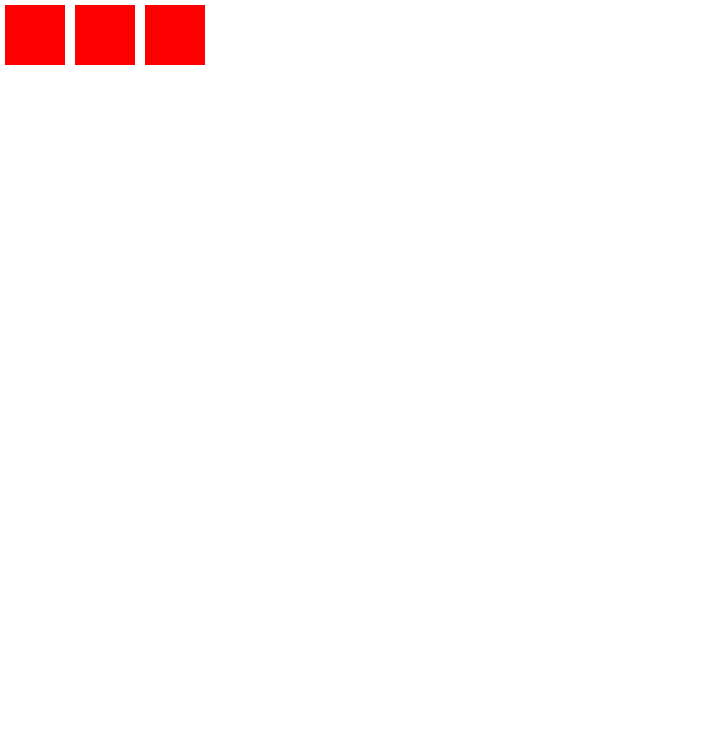
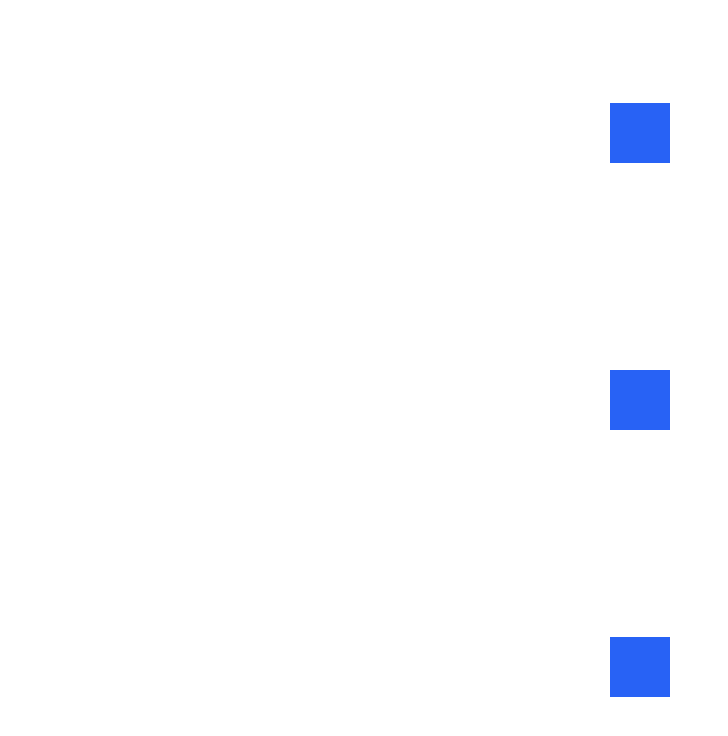
Before and after one commit to emersonbrs/flexbox-bonus-bootcamp, a plain HTML site: page index.html in a window 1280 px wide. Shown: the whole page, without its empty margins (0-728 px from the left). Drawn offline with Linux system fonts and the light colour scheme.

Commit message:
Alinhando os conteúdos

```diff
--- a/styles.css
+++ b/styles.css
@@ -7,12 +7,14 @@ body,
 
 #app {
   display: flex;
-  flex-direction: row;
+  flex-direction: column;
+  align-items: center;
+  justify-content: space-around;
 }
 
 .box {
   width: 60px;
   height: 60px;
-  background: #f00;
+  background: #2862f5;
   margin: 5px;
 }
```
